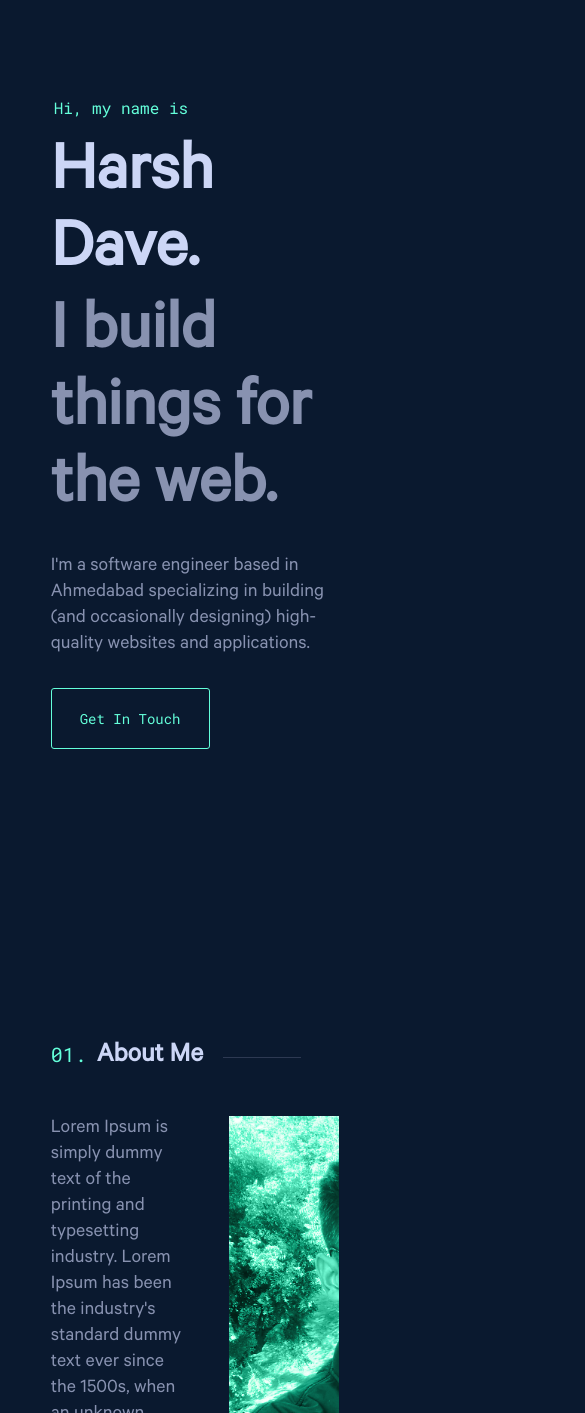
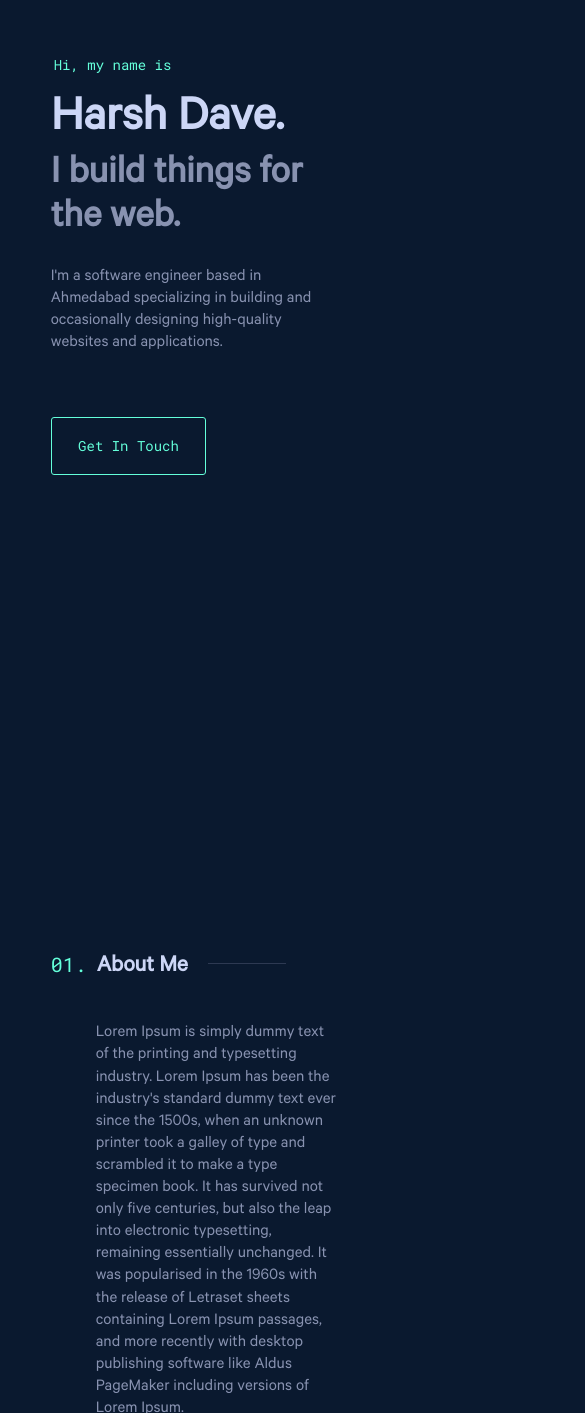
Before and after one commit to harshdave1041995/Personal-Website, a Vue app: page / in a window 390 px wide. Shown: the part 155-1568 px from the top of the page, 585 px wide, since content can reach past the window. Built offline with nearby package versions, Linux system fonts and the light colour scheme.

Commit message:
resume file added, responsive design started

```diff
--- a/public/index.html
+++ b/public/index.html
@@ -7,6 +7,7 @@
     <link rel="icon" href="<%= BASE_URL %>favicon.ico">
     <link rel="stylesheet" href="https://cdnjs.cloudflare.com/ajax/libs/animate.css/3.7.2/animate.min.css" integrity="sha256-PHcOkPmOshsMBC+vtJdVr5Mwb7r0LkSVJPlPrp/IMpU=" crossorigin="anonymous" />
     <link href="https://unpkg.com/aos@2.3.1/dist/aos.css" rel="stylesheet">
+    <script src="https://kit.fontawesome.com/4b0ee7fd8a.js" crossorigin="anonymous"></script>
     <title>Harsh Dave | CoderHD007</title>
   </head>
   <body>
--- a/src/components/content/sections/About.vue
+++ b/src/components/content/sections/About.vue
@@ -2,10 +2,10 @@
   <div class="about-container">
     <div
       data-aos="fadeInUpBig"
-      data-aos-offset="200"
+      data-aos-offset="100"
       data-aos-delay="500"
-      data-aos-duration="1500"
-      data-aos-easing="ease-in-out-quad"
+      data-aos-duration="1000"
+      data-aos-easing="ease-in"
       data-aos-anchor-placement="top-bottom"
       data-aos-once="true"
       class="section about"
--- a/src/components/content/sections/Contact.vue
+++ b/src/components/content/sections/Contact.vue
@@ -2,10 +2,10 @@
   <div class="contact-container">
     <div
       data-aos="fadeInUpBig"
-      data-aos-offset="200"
+      data-aos-offset="100"
       data-aos-delay="500"
-      data-aos-duration="1500"
-      data-aos-easing="ease-in-out-quad"
+      data-aos-duration="1000"
+      data-aos-easing="ease-in"
       data-aos-anchor-placement="top-bottom"
       data-aos-once="true"
       class="section contact"
--- a/src/components/content/sections/Experience.vue
+++ b/src/components/content/sections/Experience.vue
@@ -2,10 +2,10 @@
   <div class="experience-container">
     <div
       data-aos="fadeInUpBig"
-      data-aos-offset="200"
+      data-aos-offset="100"
       data-aos-delay="500"
-      data-aos-duration="1500"
-      data-aos-easing="ease-in-out-quad"
+      data-aos-duration="1000"
+      data-aos-easing="ease-in"
       data-aos-anchor-placement="top-bottom"
       data-aos-once="true"
       class="section experience"
--- a/src/components/content/sections/Intro.vue
+++ b/src/components/content/sections/Intro.vue
@@ -1,14 +1,14 @@
 <template>
   <div class="intro-container">
     <div id="intro" class="section intro">
-      <div class="intro-line animated fadeInDown delay-2s">Hi, my name is</div>
-      <div class="name animated fadeInLeft delay-2s">Harsh Dave.</div>
-      <div class="subheading animated fadeInRight delay-3s">
+      <div class="intro-line animated fadeInDown delay-1s">Hi, my name is</div>
+      <div class="name animated fadeInDown delay-2s">Harsh Dave.</div>
+      <div class="subheading animated fadeInUp delay-3s">
         I build things for the web.
       </div>
-      <div class="intro-description animated fadeInUp delay-4s">
-        I'm a software engineer based in Ahmedabad specializing in building (and
-        occasionally designing) high-quality websites and applications.
+      <div class="intro-description animated fadeInUp delay-3s">
+        I'm a software engineer based in Ahmedabad specializing in building and
+        occasionally designing high-quality websites and applications.
       </div>
       <div class="mail-link-container animated fadeInUp delay-4s">
         <div class="link-box">
--- a/src/components/content/sections/Projects.vue
+++ b/src/components/content/sections/Projects.vue
@@ -2,10 +2,10 @@
   <div class="projects-container">
     <div
       data-aos="fadeInUpBig"
-      data-aos-offset="200"
+      data-aos-offset="100"
       data-aos-delay="500"
-      data-aos-duration="1500"
-      data-aos-easing="ease-in-out-quad"
+      data-aos-duration="1000"
+      data-aos-easing="ease-in"
       data-aos-anchor-placement="top-bottom"
       data-aos-once="true"
       class="section projects"
--- a/src/styles/styles.scss
+++ b/src/styles/styles.scss
@@ -1,5 +1,5 @@
 @import url('https://fonts.googleapis.com/css?family=Lato:300,400,700,900&display=swap');
-@import url('https://fonts.googleapis.com/css?family=Roboto+Mono:400,500,700&display=swap');
+@import url('https://fonts.googleapis.com/css?family=Roboto+Mono:300,400,500,700&display=swap');
 
 @font-face {
   font-family: 'Calibre Regular';
@@ -25,92 +25,92 @@
   }
 
 
-  // @font-face {
-  // font-family: 'Calibre Thin Italic';
-  // font-style: normal;
-  // font-weight: normal;
-  // src: local('Calibre Thin Italic'), url('CalibreThinItalic.woff') format('woff');
-  // }
+  @font-face {
+  font-family: 'Calibre Thin Italic';
+  font-style: normal;
+  font-weight: normal;
+  src: local('Calibre Thin Italic'), url('../assets/fonts/CalibreThinItalic.woff') format('woff');
+  }
 
 
-  // @font-face {
-  // font-family: 'Calibre Light';
-  // font-style: normal;
-  // font-weight: normal;
-  // src: local('Calibre Light'), url('CalibreLight.woff') format('woff');
-  // }
+  @font-face {
+  font-family: 'Calibre Light';
+  font-style: normal;
+  font-weight: normal;
+  src: local('Calibre Light'), url('../assets/fonts/CalibreLight.woff') format('woff');
+  }
 
 
-  // @font-face {
-  // font-family: 'Calibre Light Italic';
-  // font-style: normal;
-  // font-weight: normal;
-  // src: local('Calibre Light Italic'), url('CalibreLightItalic.woff') format('woff');
-  // }
+  @font-face {
+  font-family: 'Calibre Light Italic';
+  font-style: normal;
+  font-weight: normal;
+  src: local('Calibre Light Italic'), url('../assets/fonts/CalibreLightItalic.woff') format('woff');
+  }
 
 
-  // @font-face {
-  // font-family: 'Calibre Medium';
-  // font-style: normal;
-  // font-weight: normal;
-  // src: local('Calibre Medium'), url('CalibreMedium.woff') format('woff');
-  // }
+  @font-face {
+  font-family: 'Calibre Medium';
+  font-style: normal;
+  font-weight: normal;
+  src: local('Calibre Medium'), url('../assets/fonts/CalibreMedium.woff') format('woff');
+  }
 
 
-  // @font-face {
-  // font-family: 'Calibre Medium Italic';
-  // font-style: normal;
-  // font-weight: normal;
-  // src: local('Calibre Medium Italic'), url('CalibreMediumItalic.woff') format('woff');
-  // }
+  @font-face {
+  font-family: 'Calibre Medium Italic';
+  font-style: normal;
+  font-weight: normal;
+  src: local('Calibre Medium Italic'), url('../assets/fonts/CalibreMediumItalic.woff') format('woff');
+  }
 
 
-  // @font-face {
-  // font-family: 'Calibre Semibold';
-  // font-style: normal;
-  // font-weight: normal;
-  // src: local('Calibre Semibold'), url('CalibreSemibold.woff') format('woff');
-  // }
+  @font-face {
+  font-family: 'Calibre Semibold';
+  font-style: normal;
+  font-weight: normal;
+  src: local('Calibre Semibold'), url('../assets/fonts/CalibreSemibold.woff') format('woff');
+  }
 
 
-  // @font-face {
-  // font-family: 'Calibre Semibold Italic';
-  // font-style: normal;
-  // font-weight: normal;
-  // src: local('Calibre Semibold Italic'), url('CalibreSemiboldItalic.woff') format('woff');
-  // }
+  @font-face {
+  font-family: 'Calibre Semibold Italic';
+  font-style: normal;
+  font-weight: normal;
+  src: local('Calibre Semibold Italic'), url('../assets/fonts/CalibreSemiboldItalic.woff') format('woff');
+  }
 
 
-  // @font-face {
-  // font-family: 'Calibre Bold';
-  // font-style: normal;
-  // font-weight: normal;
-  // src: local('Calibre Bold'), url('CalibreBold.woff') format('woff');
-  // }
+  @font-face {
+  font-family: 'Calibre Bold';
+  font-style: normal;
+  font-weight: normal;
+  src: local('Calibre Bold'), url('../assets/fonts/CalibreBold.woff') format('woff');
+  }
 
 
-  // @font-face {
-  // font-family: 'Calibre Bold Italic';
-  // font-style: normal;
-  // font-weight: normal;
-  // src: local('Calibre Bold Italic'), url('CalibreBoldItalic.woff') format('woff');
-  // }
+  @font-face {
+  font-family: 'Calibre Bold Italic';
+  font-style: normal;
+  font-weight: normal;
+  src: local('Calibre Bold Italic'), url('../assets/fonts/CalibreBoldItalic.woff') format('woff');
+  }
 
 
-  // @font-face {
-  // font-family: 'Calibre Black';
-  // font-style: normal;
-  // font-weight: normal;
-  // src: local('Calibre Black'), url('CalibreBlack.woff') format('woff');
-  // }
+  @font-face {
+  font-family: 'Calibre Black';
+  font-style: normal;
+  font-weight: normal;
+  src: local('Calibre Black'), url('../assets/fonts/CalibreBlack.woff') format('woff');
+  }
 
 
-  // @font-face {
-  // font-family: 'Calibre Black Italic';
-  // font-style: normal;
-  // font-weight: normal;
-  // src: local('Calibre Black Italic'), url('CalibreBlackItalic.woff') format('woff');
-  // }
+  @font-face {
+  font-family: 'Calibre Black Italic';
+  font-style: normal;
+  font-weight: normal;
+  src: local('Calibre Black Italic'), url('../assets/fonts/CalibreBlackItalic.woff') format('woff');
+  }
 
 * {
     box-sizing: border-box;
@@ -151,13 +151,11 @@ img::selection {
     align-items: center;
     position: fixed;
     top: 0px;
-    // box-shadow: rgba(2, 12, 27, 0.7) 0px 10px 30px -10px;
     transform: translateY(0px);
     z-index: 99 !important;
     filter: none !important;
     pointer-events: auto !important;
     user-select: auto !important;
-    // padding: 0px 50px;
     transition: all 0.25s cubic-bezier(0.645, 0.045, 0.355, 1) 0s;
     transition-delay: 100ms;
   }
@@ -218,13 +216,16 @@ img::selection {
     font-size: 13px;
     text-decoration: none;
     color: rgb(204, 214, 246);
-    margin-right: 20px;
+    margin-right: 25px;
     transition: all 0.25s cubic-bezier(0.645, 0.045, 0.355, 1) 0s;
   }
   .links:hover {
     color: rgb(100, 255, 218);
   }
 
+  .resume-container {
+    padding-right: 20px;
+  }
   .resume {
     color: rgb(100, 255, 218);
     background-color: transparent;
@@ -238,7 +239,7 @@ img::selection {
     border-color: rgb(100, 255, 218);
     border-image: initial;
     border-radius: 3px;
-    padding: 0.75rem 1rem;
+    padding: 0.65rem 1.1rem;
     text-decoration: none;
     transition: all 0.25s cubic-bezier(0.645, 0.045, 0.355, 1) 0s;
   }
@@ -255,14 +256,12 @@ img::selection {
     border-color: rgb(100, 255, 218);
     border-image: initial;
     border-radius: 3px;
-    padding: 0.75rem 1rem;
+    padding: 0.65rem 1.1rem;
     text-decoration: none;
     transition: all 0.25s cubic-bezier(0.645, 0.045, 0.355, 1) 0s;
   }
   .content {
     width: 100%;
-    // height: 100%;
-    // padding-top: 15vh;
     display: flex;
     justify-content: flex-start;
   }
@@ -283,14 +282,19 @@ img::selection {
     flex-direction: column;
     justify-content: center;
   }
-  .main-content .section {
+  .section {
     width: 100%;
-    padding: 20vh 3vw;
+    padding: 15vh 3vw;
     min-height: 100vh;
     text-align: left;
+    visibility: visible;
+    opacity: 1;
+    // transform: matrix3d(1, 0, 0, 0, 0, 1, 0, 0, 0, 0, 1, 0, 0, 0, 0, 1);
+    // transition: opacity 0.5s cubic-bezier(0.645, 0.045, 0.355, 1) 0.2s, transform 0.5s cubic-bezier(0.645, 0.045, 0.355, 1) 0.2s;
+    outline: none;
   }
   .section.intro {
-    padding: 15vh 3vw;
+    padding: 10vh 3vw;
   }
   .right-side-bar {
     width: 15%;
@@ -311,14 +315,14 @@ img::selection {
     line-height: 1.1;
     margin: 0px;
     color: rgb(204, 214, 246);
-    font-weight: 800;
+    font-weight: bold;
     margin-bottom: 5px;
   }
   .subheading {
       font-size: 70px;
       line-height: 1.1;
       color: rgb(136, 146, 176);
-      font-weight: 800;
+      font-weight: bold;
       margin-bottom: 10px;
   }
   .intro-description {
@@ -330,20 +334,12 @@ img::selection {
     counter-reset: section-heading;
   }
 
-  .section {
-    visibility: visible;
-    opacity: 1;
-    transform: matrix3d(1, 0, 0, 0, 0, 1, 0, 0, 0, 0, 1, 0, 0, 0, 0, 1);
-    transition: opacity 0.5s cubic-bezier(0.645, 0.045, 0.355, 1) 0.2s, transform 0.5s cubic-bezier(0.645, 0.045, 0.355, 1) 0.2s;
-    outline: none;
-  }
-
   .section-heading {
     display: flex;
     align-items: center;
     width: 100%;
     white-space: nowrap;
-    font-size: 28px;
+    font-size: 31px;
     font-weight: 600;
     margin: 10px 0px 40px;
   }
@@ -366,7 +362,7 @@ img::selection {
     width: 20vw;
     background-color: rgb(45, 57, 82);
     position: relative;
-    top: 0px;
+    bottom: 4px;
     margin-left: 20px;
   }
 
@@ -415,7 +411,7 @@ img::selection {
   }
 
   .link-box {
-    margin-top: 50px;
+    margin-top: 80px;
   }
 
   .mail-link {
@@ -430,7 +426,7 @@ img::selection {
     border-color: rgb(100, 255, 218);
     border-image: initial;
     border-radius: 3px;
-    padding: 1.25rem 1.75rem;
+    padding: 1.15rem 1.65rem;
     text-decoration: none;
     transition: all 0.25s cubic-bezier(0.645, 0.045, 0.355, 1) 0s;
   }
@@ -446,7 +442,7 @@ img::selection {
     border-color: rgb(100, 255, 218);
     border-image: initial;
     border-radius: 3px;
-    padding: 1.25rem 1.75rem;
+    padding: 1.15rem 1.65rem;
     text-decoration: none;
     transition: all 0.25s cubic-bezier(0.645, 0.045, 0.355, 1) 0s;
   }
@@ -462,7 +458,7 @@ img::selection {
     background-color: rgb(100, 255, 218);
     color: rgb(10, 25, 47);
     text-align: center;
-    // cursor: pointer;
+    transition: all 0.25s cubic-bezier(0.645, 0.045, 0.355, 1) 0s;
   }
   .footer-container-hovered {
     font-family: "SF Mono", "Fira Code", "Fira Mono", "Roboto Mono", "Lucida Console", Monaco, monospace;
@@ -475,13 +471,76 @@ img::selection {
     background-color: rgb(10, 25, 47);
     color: rgb(100, 255, 218);
     text-align: center;
-    // cursor: pointer;
+    transition: all 0.25s cubic-bezier(0.645, 0.045, 0.355, 1) 0s;
   }
   .footer-text {
     text-decoration: none;
     color: rgb(10, 25, 47);
+    transition: all 0.25s cubic-bezier(0.645, 0.045, 0.355, 1) 0s;
   }
   .footer-text:hover {
     text-decoration: none;
     color: rgb(100, 255, 218);
+    transition: all 0.25s cubic-bezier(0.645, 0.045, 0.355, 1) 0s;
   }
+  .toggle-navbar-icon {
+    display: none;
+  }
+
+  @media only screen and (max-width: 768px) {
+.toggle-navbar-icon {
+  display: block;
+  width: 9vh;
+  height: 9vh;
+}
+.hamburger {
+  width: 9vh;
+  height: 9vh;
+  padding-right: 4vh;
+}
+.right-nav-bar {
+  // width: 80%;
+  display: none;
+  // justify-content: flex-end;
+  // align-items: center;
+}
+.intro-line {
+  font-size: 14px;
+}
+.name {
+  font-size: 50px;
+}
+.subheading {
+  font-size: 40px;
+}
+.intro-description {
+  font-size: 17px;
+  text-align: left;
+}
+.about-content {
+  padding-left: 45px;
+  font-size: 17px;
+}
+.about .about-content {
+  display: flex;
+  flex-direction: column;
+  align-items: center;
+}
+.about-content .info-text {
+  width: 100%;
+  padding-right: 0;
+  padding-bottom: 5vh;
+}
+.about-content .info-pic {
+  width: 100%;
+  padding-left: 0;
+  padding-top: 5vh;
+  justify-content: start;
+}
+.section-heading {
+  font-size: 24px;
+}
+.footer-container {
+  font-size: 14px;
+}
+  }
```
Also changed, not shown: src/views/NavBar.vue (+9 -2 lines), src/assets/menu.svg (added).
